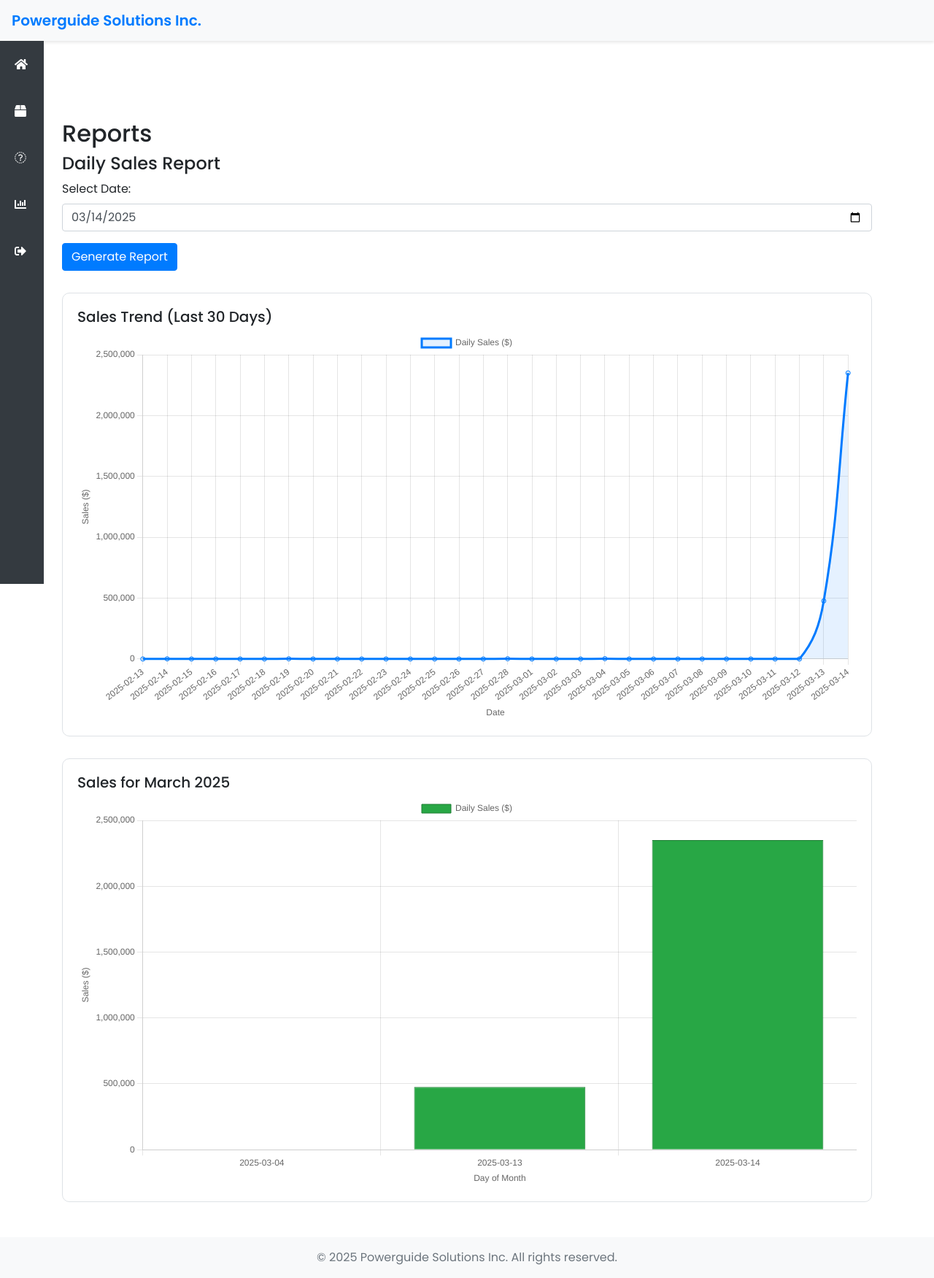
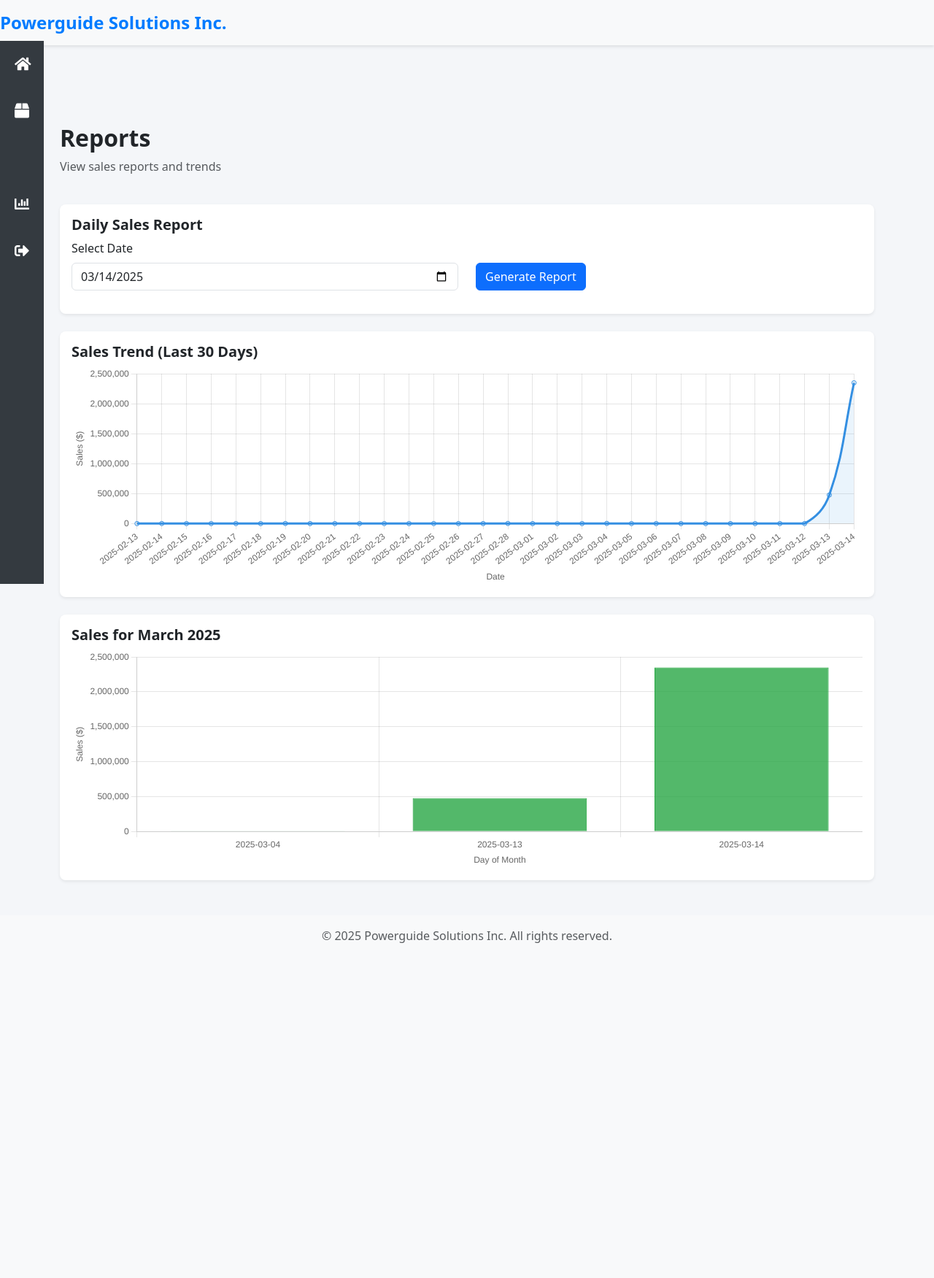
Before and after one commit to Yowma/Inventory_POS, a PHP site: page /reports.php in a window 1280 px wide. Shown: the whole page at 73% size. After the commit the page ends 1292 px from the top, so only its background shows below. Run offline with PHP 8.4, Linux system fonts and the light colour scheme; a user stored in the database is signed in; data comes from the database, SQL or seed files in the repository.

Commit message:
fix errors

```diff
--- a/header.php
+++ b/header.php
@@ -4,16 +4,16 @@
     <meta charset="UTF-8">
     <meta name="viewport" content="width=device-width, initial-scale=1.0">
     <title>Powerguide Solutions Inc.</title>
-    <!-- Bootstrap CSS (using latest 5.3.0) -->
+    <!-- Bootstrap CSS -->
+    <link rel="stylesheet" href="https://stackpath.bootstrapcdn.com/bootstrap/4.5.2/css/bootstrap.min.css">
+    <!-- Font Awesome for icons (including bell) -->
+    <link rel="stylesheet" href="https://cdnjs.cloudflare.com/ajax/libs/font-awesome/5.15.4/css/all.min.css">
     <link href="https://cdn.jsdelivr.net/npm/bootstrap@5.3.0/dist/css/bootstrap.min.css" rel="stylesheet">
-    <!-- Bootstrap Icons -->
     <link href="https://cdn.jsdelivr.net/npm/bootstrap-icons/font/bootstrap-icons.css" rel="stylesheet">
-    <!-- Poppins Font -->
     <link href="https://fonts.googleapis.com/css2?family=Poppins:wght@300;400;500;600;700&display=swap" rel="stylesheet">
     <!-- Custom CSS -->
     <style>
         body {
-            font-family: 'Poppins', sans-serif !important;
             background-color: #f4f6f9;
         }
         #sidebar {
@@ -49,15 +49,15 @@
         }
         #sidebar a i {
             font-size: 20px;
-            width: 40px;
+            width: 40px; /* Fixed width for icons */
             text-align: center;
         }
         #sidebar a span {
-            opacity: 0;
+            opacity: 0; /* Hide text by default */
             transition: opacity 0.3s ease;
         }
         #sidebar:hover a span {
-            opacity: 1;
+            opacity: 1; /* Show text on hover */
         }
         #sidebar a:hover {
             background-color: #495057;
@@ -84,13 +84,11 @@
             box-shadow: 0 2px 4px rgba(0, 0, 0, 0.1);
         }
         .navbar-brand {
-            font-family: 'Poppins', sans-serif;
-            font-weight: 600;
+            font-weight: bold;
             font-size: 1.5rem;
             color: #007bff !important;
         }
         .nav-link {
-            font-family: 'Poppins', sans-serif;
             font-size: 1rem;
             color: #333 !important;
         }
@@ -102,12 +100,9 @@
 <body>
     <nav class="navbar navbar-expand-lg navbar-light bg-light">
         <a class="navbar-brand" href="dashboard.php">Powerguide Solutions Inc.</a>
-        <button class="navbar-toggler" type="button" data-bs-toggle="collapse" data-bs-target="#navbarNav">
+        <button class="navbar-toggler" type="button" data-toggle="collapse" data-target="#navbarNav">
             <span class="navbar-toggler-icon"></span>
         </button>
-        <div class="collapse navbar-collapse" id="navbarNav">
-            <!-- Add additional navbar items if needed -->
-        </div>
     </nav>
 
     <!-- Sidebar -->
@@ -123,13 +118,11 @@
 
     <!-- Main content area with offset for sidebar -->
     <div class="container main-content">
-        <!-- Dynamic content will be included here via PHP include -->
+        <!-- Dynamic content will be included here -->
     </div>
 
     <!-- JavaScript at the bottom -->
-    <script src="https://code.jquery.com/jquery-3.6.0.min.js"></script>
-    <script src="https://cdn.jsdelivr.net/npm/bootstrap@5.3.0/dist/js/bootstrap.bundle.min.js"></script>
-    <!-- Font Awesome -->
-    <script src="https://cdnjs.cloudflare.com/ajax/libs/font-awesome/5.15.4/js/all.min.js"></script>
+    <script src="https://code.jquery.com/jquery-3.5.1.min.js"></script>
+    <script src="https://stackpath.bootstrapcdn.com/bootstrap/4.5.2/js/bootstrap.bundle.min.js"></script>
 </body>
 </html>
--- a/reports.php
+++ b/reports.php
@@ -1,23 +1,28 @@
 <?php
 session_start();
-if (!isset($_SESSION['user_id']) || $_SESSION['role'] != 'admin') header("Location: login.php");
-include 'db.php';
+// Redirect to login if not logged in or not an admin
+if (!isset($_SESSION['user_id']) || $_SESSION['role'] !== 'admin') {
+    header("Location: login.php");
+    exit();
+}
 include 'header.php';
 
+// Database connection
+try {
+    $db = new PDO("mysql:host=127.0.0.1;dbname=inventory_pos", "root", "");
+    $db->setAttribute(PDO::ATTR_ERRMODE, PDO::ERRMODE_EXCEPTION);
+} catch (PDOException $e) {
+    die("Connection failed: " . $e->getMessage());
+}
+
 // Initialize variables
-$total_sales = null;
 $selected_date = isset($_POST['date']) ? $_POST['date'] : date('Y-m-d');
-$month = date('Y-m', strtotime($selected_date));
+$total_sales = 0;
 
 // Fetch total sales for the selected date
-if (isset($_POST['date'])) {
-    $sql = "SELECT SUM(total_amount) as total_sales FROM Sales WHERE DATE(sale_date) = ?";
-    $stmt = $conn->prepare($sql);
-    $stmt->bind_param("s", $selected_date);
-    $stmt->execute();
-    $result = $stmt->get_result()->fetch_assoc();
-    $total_sales = $result['total_sales'] ?: 0;
-}
+$stmt = $db->prepare("SELECT SUM(total_amount) as total_sales FROM sales WHERE DATE(sale_date) = ?");
+$stmt->execute([$selected_date]);
+$total_sales = $stmt->fetch(PDO::FETCH_ASSOC)['total_sales'] ?? 0;
 
 // Fetch sales data for the past 30 days (for the line chart)
 $last_30_days = [];
@@ -25,91 +30,80 @@ $last_30_dates = [];
 for ($i = 29; $i >= 0; $i--) {
     $date = date('Y-m-d', strtotime("-$i days", strtotime($selected_date)));
     $last_30_dates[] = $date;
-    $sql = "SELECT SUM(total_amount) as total_sales FROM Sales WHERE DATE(sale_date) = ?";
-    $stmt = $conn->prepare($sql);
-    $stmt->bind_param("s", $date);
-    $stmt->execute();
-    $result = $stmt->get_result()->fetch_assoc();
-    $last_30_days[$date] = $result['total_sales'] ?: 0;
+    $stmt = $db->prepare("SELECT SUM(total_amount) as total_sales FROM sales WHERE DATE(sale_date) = ?");
+    $stmt->execute([$date]);
+    $last_30_days[$date] = $stmt->fetch(PDO::FETCH_ASSOC)['total_sales'] ?? 0;
 }
 
 // Fetch sales data for the selected month (for the bar chart)
 $month_start = date('Y-m-01', strtotime($selected_date));
 $month_end = date('Y-m-t', strtotime($selected_date));
-$sql = "SELECT DATE(sale_date) as sale_day, SUM(total_amount) as total_sales
-        FROM Sales
-        WHERE DATE(sale_date) BETWEEN ? AND ?
-        GROUP BY DATE(sale_date)";
-$stmt = $conn->prepare($sql);
-$stmt->bind_param("ss", $month_start, $month_end);
-$stmt->execute();
+$stmt = $db->prepare("
+    SELECT DATE(sale_date) as sale_day, SUM(total_amount) as total_sales
+    FROM sales
+    WHERE DATE(sale_date) BETWEEN ? AND ?
+    GROUP BY DATE(sale_date)
+");
+$stmt->execute([$month_start, $month_end]);
 $month_sales = [];
-$result = $stmt->get_result();
-while ($row = $result->fetch_assoc()) {
+while ($row = $stmt->fetch(PDO::FETCH_ASSOC)) {
     $month_sales[$row['sale_day']] = $row['total_sales'];
 }
-
 ?>
 
-<!DOCTYPE html>
-<html lang="en">
-<head>
-    <meta charset="UTF-8">
-    <meta name="viewport" content="width=device-width, initial-scale=1.0">
-    <title>Reports</title>
-    <link rel="stylesheet" href="https://stackpath.bootstrapcdn.com/bootstrap/4.5.2/css/bootstrap.min.css">
-    <!-- Include Chart.js -->
-    <script src="https://cdn.jsdelivr.net/npm/chart.js"></script>
-    <style>
-        .chart-container {
-            margin-top: 30px;
-            padding: 20px;
-            border: 1px solid #dee2e6;
-            border-radius: 10px;
-            background-color: #fff;
-        }
-        .chart-container canvas {
-            min-height: 300px;
-            width: 100%;
-        }
-    </style>
-</head>
-<body>
 <div class="container mt-5">
-    <h2>Reports</h2>
-    <h4>Daily Sales Report</h4>
-    <form method="post">
-        <div class="form-group">
-            <label for="date">Select Date:</label>
-            <input type="date" class="form-control" id="date" name="date" value="<?php echo $selected_date; ?>" required>
+    <!-- Reports Header -->
+    <div class="d-flex justify-content-between align-items-center mb-4">
+        <div>
+            <h2 class="fw-bold">Reports</h2>
+            <p class="text-muted">View sales reports and trends</p>
         </div>
-        <button type="submit" class="btn btn-primary">Generate Report</button>
-    </form>
+    </div>
 
-    <?php if ($total_sales !== null): ?>
-        <h5 class="mt-3">Total Sales for <?php echo $selected_date; ?>: $<?php echo number_format($total_sales, 2); ?></h5>
-    <?php endif; ?>
+    <!-- Daily Sales Report Form -->
+    <div class="card shadow-sm border-0 rounded-3 mb-4">
+        <div class="card-body">
+            <h5 class="card-title fw-bold">Daily Sales Report</h5>
+            <form method="post">
+                <div class="row">
+                    <div class="col-md-6 mb-3">
+                        <label for="date" class="form-label">Select Date</label>
+                        <input type="date" class="form-control" id="date" name="date" value="<?php echo htmlspecialchars($selected_date); ?>" required>
+                    </div>
+                    <div class="col-md-6 d-flex align-items-end mb-3">
+                        <button type="submit" class="btn btn-primary">Generate Report</button>
+                    </div>
+                </div>
+            </form>
+            <?php if (isset($_POST['date'])): ?>
+                <h5 class="mt-3">Total Sales for <?php echo htmlspecialchars($selected_date); ?>: $<?php echo number_format($total_sales, 2); ?></h5>
+            <?php endif; ?>
+        </div>
+    </div>
 
     <!-- Line Chart: Sales Over Last 30 Days -->
-    <div class="chart-container">
-        <h5>Sales Trend (Last 30 Days)</h5>
-        <canvas id="salesTrendChart"></canvas>
+    <div class="card shadow-sm border-0 rounded-3 mb-4">
+        <div class="card-body">
+            <h5 class="card-title fw-bold">Sales Trend (Last 30 Days)</h5>
+            <canvas id="salesTrendChart" style="max-height: 300px;"></canvas>
+        </div>
     </div>
 
     <!-- Bar Chart: Sales for Selected Month -->
-    <div class="chart-container">
-        <h5>Sales for <?php echo date('F Y', strtotime($selected_date)); ?></h5>
-        <canvas id="monthlySalesChart"></canvas>
+    <div class="card shadow-sm border-0 rounded-3">
+        <div class="card-body">
+            <h5 class="card-title fw-bold">Sales for <?php echo date('F Y', strtotime($selected_date)); ?></h5>
+            <canvas id="monthlySalesChart" style="max-height: 300px;"></canvas>
+        </div>
     </div>
 </div>
 
+<!-- Chart.js Script -->
+<script src="https://cdn.jsdelivr.net/npm/chart.js"></script>
 <script>
 document.addEventListener('DOMContentLoaded', function() {
-    console.log('DOMContentLoaded event fired');
-
     // Line Chart: Sales Over Last 30 Days
     const salesTrendData = <?php echo json_encode(array_values($last_30_days)); ?>;
-    console.log('Sales Trend Data:', salesTrendData);
     const salesTrendCtx = document.getElementById('salesTrendChart').getContext('2d');
     new Chart(salesTrendCtx, {
         type: 'line',
@@ -118,8 +112,8 @@ document.addEventListener('DOMContentLoaded', function() {
             datasets: [{
                 label: 'Daily Sales ($)',
                 data: salesTrendData,
-                borderColor: '#007bff',
-                backgroundColor: 'rgba(0, 123, 255, 0.1)',
+                borderColor: 'rgb(52, 143, 226)',
+                backgroundColor: 'rgba(52, 143, 226, 0.1)',
                 fill: true,
                 tension: 0.4
             }]
@@ -129,6 +123,11 @@ document.addEventListener('DOMContentLoaded', function() {
             scales: {
                 x: { title: { display: true, text: 'Date' } },
                 y: { title: { display: true, text: 'Sales ($)' }, beginAtZero: true }
+            },
+            plugins: {
+                legend: {
+                    display: false
+                }
             }
         }
     });
@@ -136,8 +135,6 @@ document.addEventListener('DOMContentLoaded', function() {
     // Bar Chart: Sales for Selected Month
     const monthDays = <?php echo json_encode(array_keys($month_sales)); ?>;
     const monthValues = <?php echo json_encode(array_values($month_sales)); ?>;
-    console.log('Monthly Sales Days:', monthDays);
-    console.log('Monthly Sales Values:', monthValues);
     const monthlySalesCtx = document.getElementById('monthlySalesChart').getContext('2d');
     new Chart(monthlySalesCtx, {
         type: 'bar',
@@ -146,8 +143,8 @@ document.addEventListener('DOMContentLoaded', function() {
             datasets: [{
                 label: 'Daily Sales ($)',
                 data: monthValues,
-                backgroundColor: '#28a745',
-                borderColor: '#1e7e34',
+                backgroundColor: 'rgba(40, 167, 69, 0.8)',
+                borderColor: 'rgb(40, 167, 69)',
                 borderWidth: 1
             }]
         },
@@ -156,6 +153,11 @@ document.addEventListener('DOMContentLoaded', function() {
             scales: {
                 x: { title: { display: true, text: 'Day of Month' } },
                 y: { title: { display: true, text: 'Sales ($)' }, beginAtZero: true }
+            },
+            plugins: {
+                legend: {
+                    display: false
+                }
             }
         }
     });
@@ -163,5 +165,3 @@ document.addEventListener('DOMContentLoaded', function() {
 </script>
 
 <?php include 'footer.php'; ?>
-</body>
-</html>
```
Also changed, not shown: login.php (+25 -8 lines).
